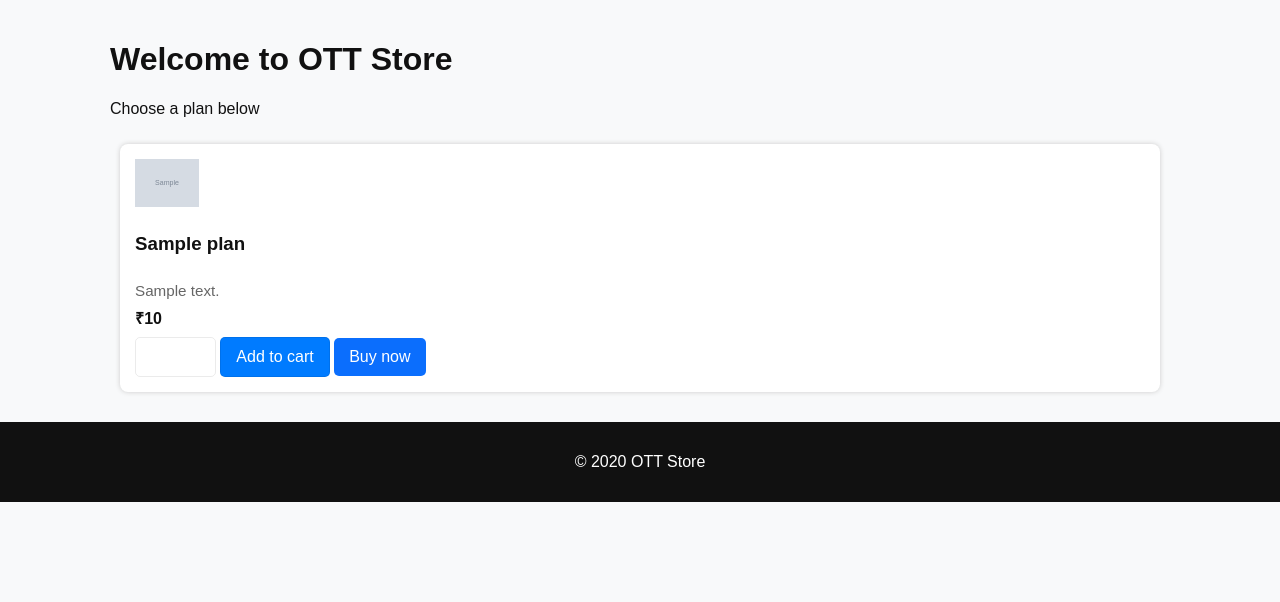
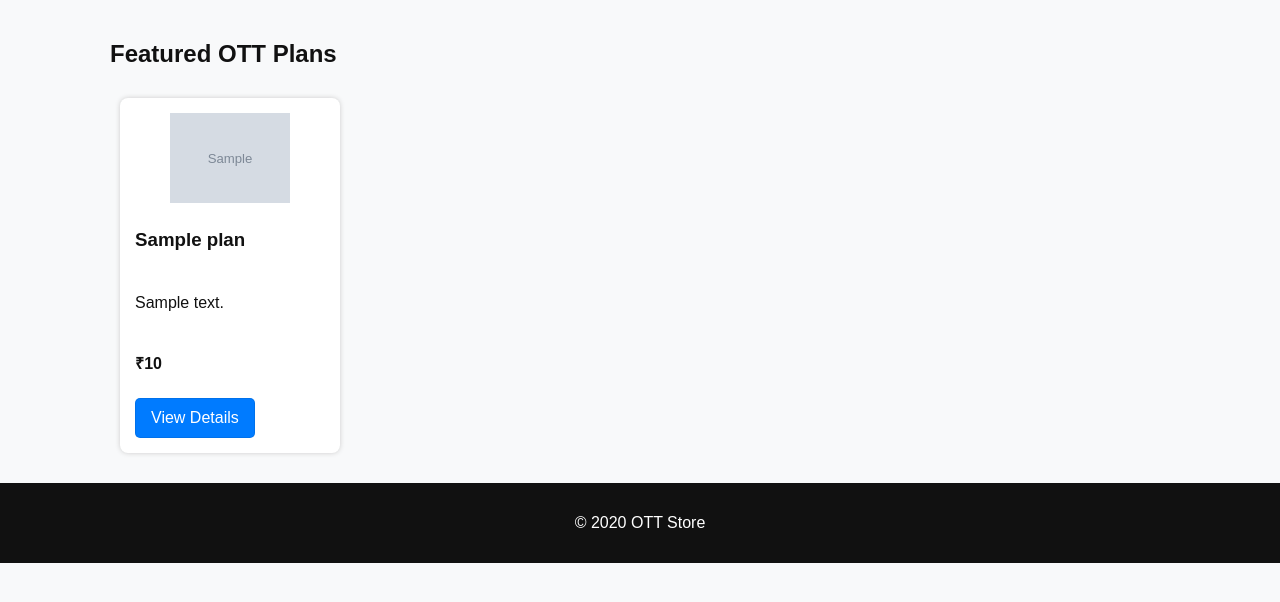
Before and after one commit to kafeelk528-ship-it/ott-minor-fixed, a Python web app: template templates/index.html in a window 1280 px wide. Shown: the part 116-718 px from the top of the page. Run offline with Jinja, Linux system fonts and the light colour scheme; the template is opened without the code that fills it: most values are stand-ins (such as "Sample title", 1, 10 or a date in 2020); grey boxes marked "Sample" are stand-in pictures.

Commit message:
Update index.html

```diff
--- a/templates/index.html
+++ b/templates/index.html
@@ -1,21 +1,17 @@
 {% extends "base.html" %}
-{% block title %}Home — OTT Store{% endblock %}
 {% block content %}
-  <h1>Welcome to OTT Store</h1>
-  <p>Choose a plan below</p>
-  <div class="plans-grid">
+<h2>Featured OTT Plans</h2>
+
+<div style="display:flex; flex-wrap:wrap;">
     {% for p in plans %}
-      <article class="card">
-        <img class="provider-logo" src="{{ url_for('static', filename='img/' ~ p.logo) }}" alt="{{ p.name }}">
+    <div class="card" style="width:220px;">
+        <img src="{{ url_for('static', filename='img/' + p.logo) }}" class="product-img">
         <h3>{{ p.name }}</h3>
-        <div class="muted">{{ p.desc }}</div>
-        <div class="price">₹{{ p.price }}</div>
-        <div class="actions">
-          <a class="btn outlined" href="{{ url_for('plan_details', plan_id=p.id) }}">Details</a>
-          <a class="btn" href="{{ url_for('add_to_cart', plan_id=p.id) }}">Add to cart</a>
-          <a class="btn primary" href="{{ url_for('buy_now', plan_id=p.id) }}">Buy now</a>
-        </div>
-      </article>
+        <p>{{ p.desc }}</p>
+        <p><b>₹{{ p.price }}</b></p>
+        <a href="/plan/{{ p.id }}" class="btn">View Details</a>
+    </div>
     {% endfor %}
-  </div>
+</div>
+
 {% endblock %}
```
